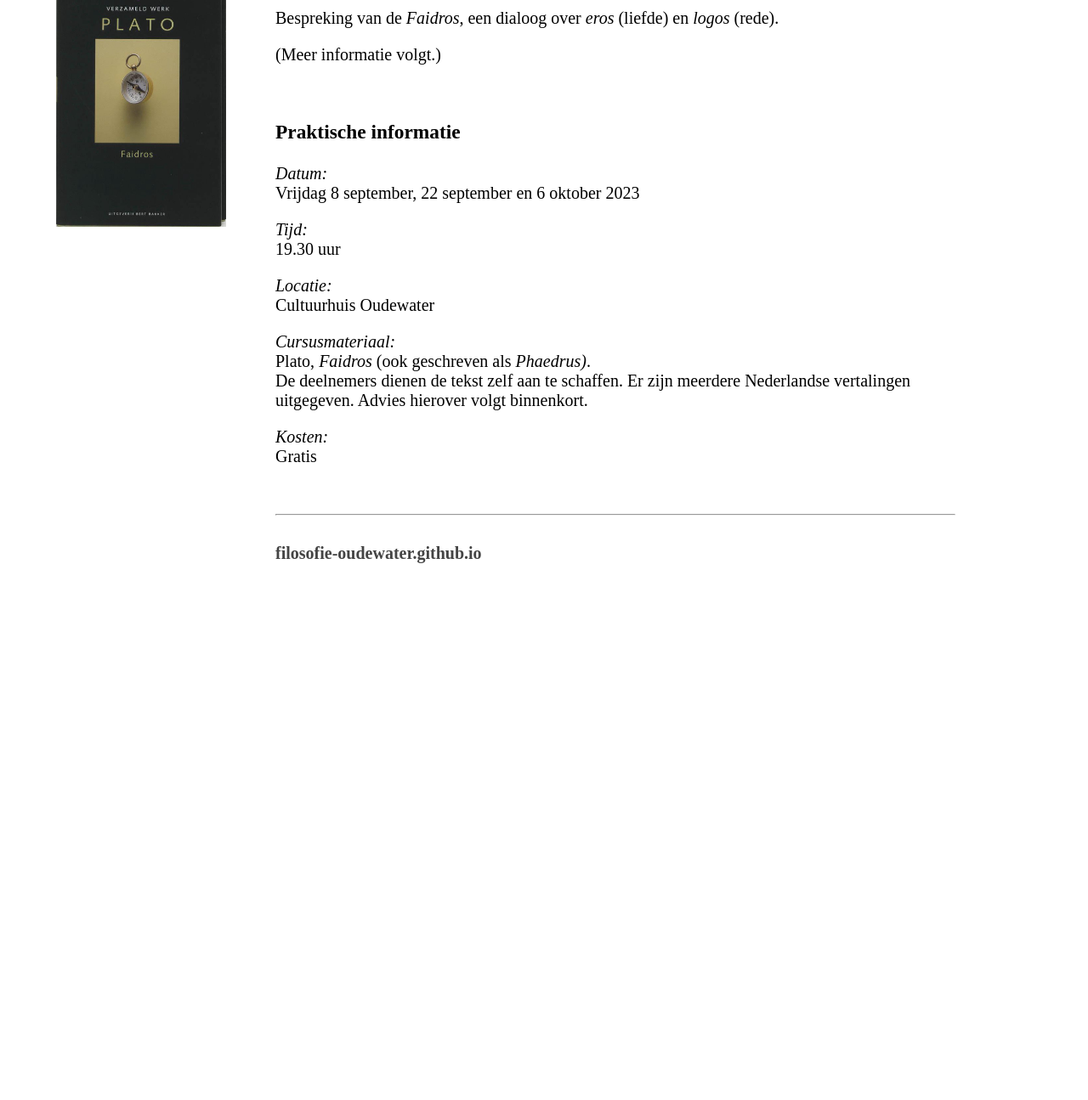
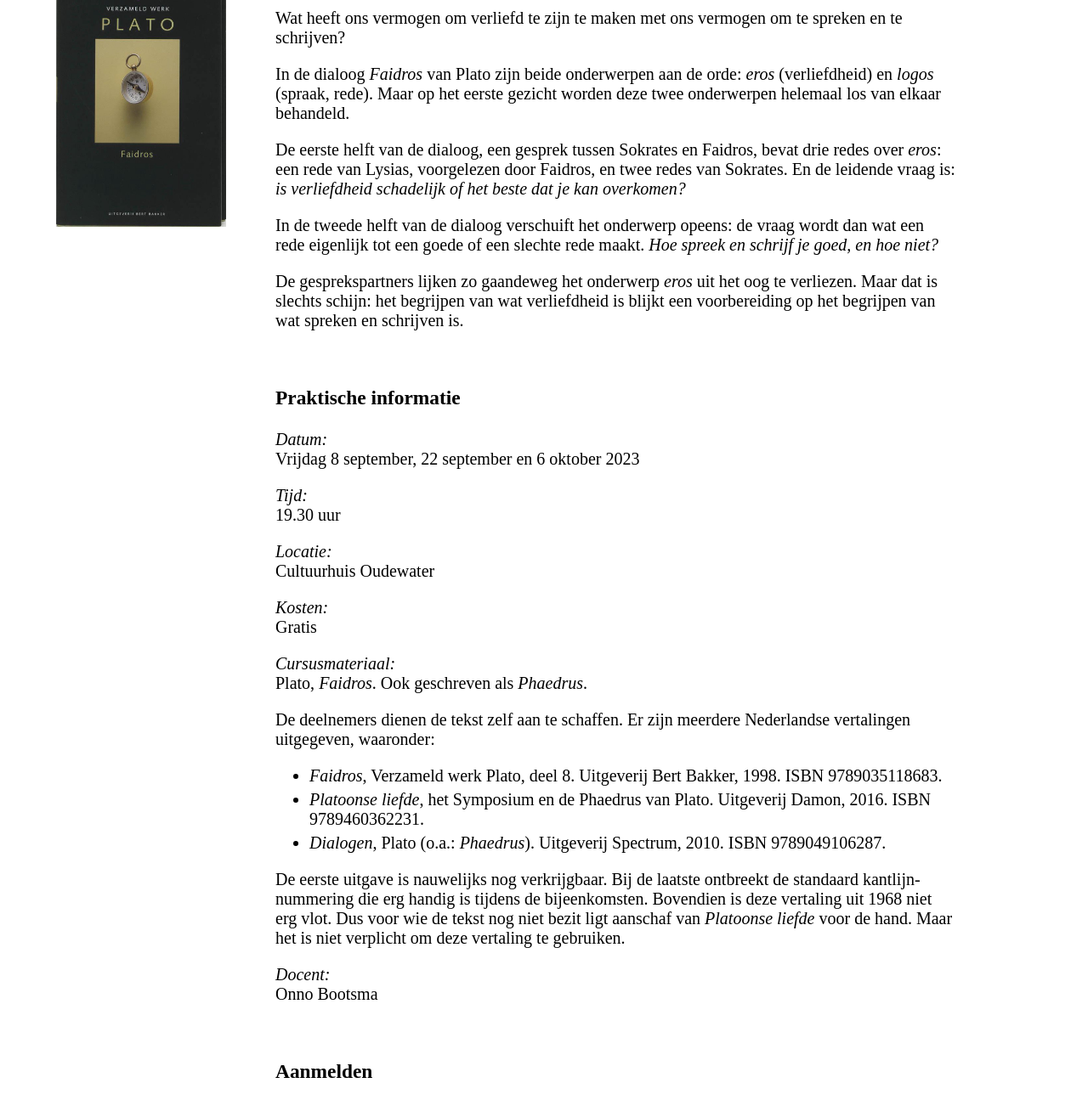
Before and after one commit to filosofie-oudewater/filosofie-oudewater.github.io, a plain HTML site: page index.html in a window 1280 px wide. Shown: the part 230-1525 px from the top of the page at 85% size. Before the commit the page ends 924 px from the top, so only its background shows below. Drawn offline with Linux system fonts and the light colour scheme.

Commit message:
Add files via upload

```diff
--- a/index.html
+++ b/index.html
@@ -24,16 +24,31 @@
 <img src="faidros.jpg" width="200px" style="margin-top:5px"/><br/>
 </td>
 <td width="800px">
-<h2>Plato</h2>
+<h2>Plato: liefde en rede</h2>
 
 <p>
-Bespreking van de <i>Faidros</i>, een dialoog over <i>eros</i> (liefde) en <i>logos</i> (rede).
+  Wat heeft ons vermogen om verliefd te zijn te maken met ons vermogen om te spreken en te schrijven?
 </p>
-
 <p>
-(Meer informatie volgt.)
+  In de dialoog <i>Faidros</i> van Plato zijn beide onderwerpen aan de orde: <i>eros</i> (verliefdheid) en
+  <i>logos</i> (spraak, rede). Maar op het eerste gezicht worden
+  deze twee onderwerpen helemaal los van elkaar behandeld.
 </p>
-
+<p>
+  De eerste helft van de dialoog, een gesprek tussen Sokrates en Faidros, bevat drie redes over <i>eros</i>:
+  een rede van Lysias, voorgelezen door Faidros,
+  en twee redes van Sokrates. En de leidende vraag is: <i>is verliefdheid schadelijk
+  of het beste dat je kan overkomen?</i>
+</p>
+<p>
+  In de tweede helft van de dialoog verschuift het onderwerp opeens: de vraag wordt dan wat
+  een rede eigenlijk tot een goede of een slechte rede maakt. <i>Hoe spreek en schrijf je goed, en hoe niet?</i>
+</p>
+<p>
+  De gesprekspartners lijken zo gaandeweg het onderwerp <i>eros</i> uit het oog te verliezen.
+  Maar dat is slechts schijn: het begrijpen van wat verliefdheid is blijkt een voorbereiding
+  op het begrijpen van wat spreken en schrijven is.
+</p>
 
 <br/>
 <h3>Praktische informatie</h3>
@@ -43,38 +58,45 @@ Bespreking van de <i>Faidros</i>, een dialoog over <i>eros</i> (liefde) en <i>lo
 Vrijdag 8 september, 22 september en 6 oktober 2023</p>
 
 <p>
-<i>Tijd:</i><br/>
-19.30 uur</p>
+<i>Tijd:</i><br/>19.30 uur
+</p>
 
 <p>
-<i>Locatie:</i><br/>
-Cultuurhuis Oudewater</p>
+<i>Locatie:</i><br/>Cultuurhuis Oudewater</p>
+
+<p>
+  <i>Kosten:</i><br/>Gratis
+</p>
 
 <p>
 <i>Cursusmateriaal:</i><br />
-Plato, <i>Faidros</i> (ook geschreven als <i>Phaedrus)</i>.
-<br/>
-De deelnemers dienen de tekst zelf aan te schaffen.
-Er zijn meerdere Nederlandse vertalingen uitgegeven.
-Advies hierover volgt binnenkort.
+Plato, <i>Faidros</i>. Ook geschreven als <i>Phaedrus</i>.
 </p>
 
 <p>
-<i>Kosten:</i><br/>
-Gratis</p>
+De deelnemers dienen de tekst zelf aan te schaffen. Er zijn meerdere Nederlandse vertalingen uitgegeven, waaronder:
+<ul>
+  <li><i>Faidros</i>, Verzameld werk Plato, deel 8. Uitgeverij Bert Bakker, 1998. ISBN 9789035118683.</li>
+  <li><i>Platoonse liefde</i>, het Symposium en de Phaedrus van Plato. Uitgeverij Damon, 2016. ISBN 9789460362231.</li>
+  <li><i>Dialogen</i>, Plato (o.a.: <i>Phaedrus</i>). Uitgeverij Spectrum, 2010. ISBN 9789049106287.</li>
+</ul>
+De eerste uitgave is nauwelijks nog verkrijgbaar. Bij de laatste ontbreekt de standaard kantlijn-nummering
+die erg handig is tijdens de bijeenkomsten. Bovendien is deze vertaling uit 1968 niet erg vlot.
+Dus voor wie de tekst nog niet bezit ligt aanschaf van <i>Platoonse liefde</i> voor de hand.
+Maar het is niet verplicht om deze vertaling te gebruiken.
+</p>
 
-<!-- <p>
-<i>Docent:</i><br/>
-<img src="docent.png"/></p>
+<p><i>Docent:</i><br/>Onno Bootsma</p>
 
 <br/>
 <h3>Aanmelden</h3>
 <p>
-<img src="aanmelden.png"/></p>
+Interesse? Stuur een e-mail naar <a href="mailto:filosofie-oudewater@proton.me">filosofie-oudewater@proton.me</a>.
+</p>
 <br/>
 </td>
 <td>&nbsp;</td>
-</tr> -->
+</tr>
 
 <tr>
 <td>&nbsp;</td>
--- a/style.css
+++ b/style.css
@@ -8,3 +8,4 @@ a:hover { color:#aaa; }
 .Title { color:#444; text-decoration:none; font-weight:bold; }
 img { border: 0; }
 .Separation { background-color: #ccffcc; }
+li:not(:last-child) { margin-bottom: 5px; }
```
